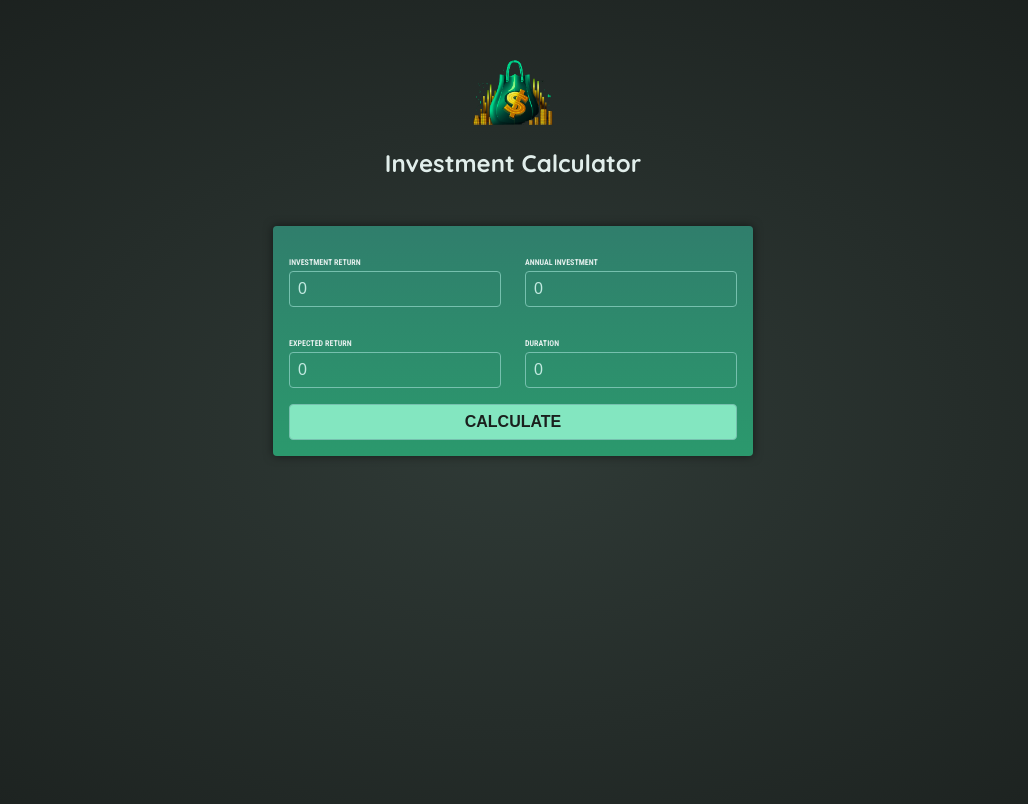
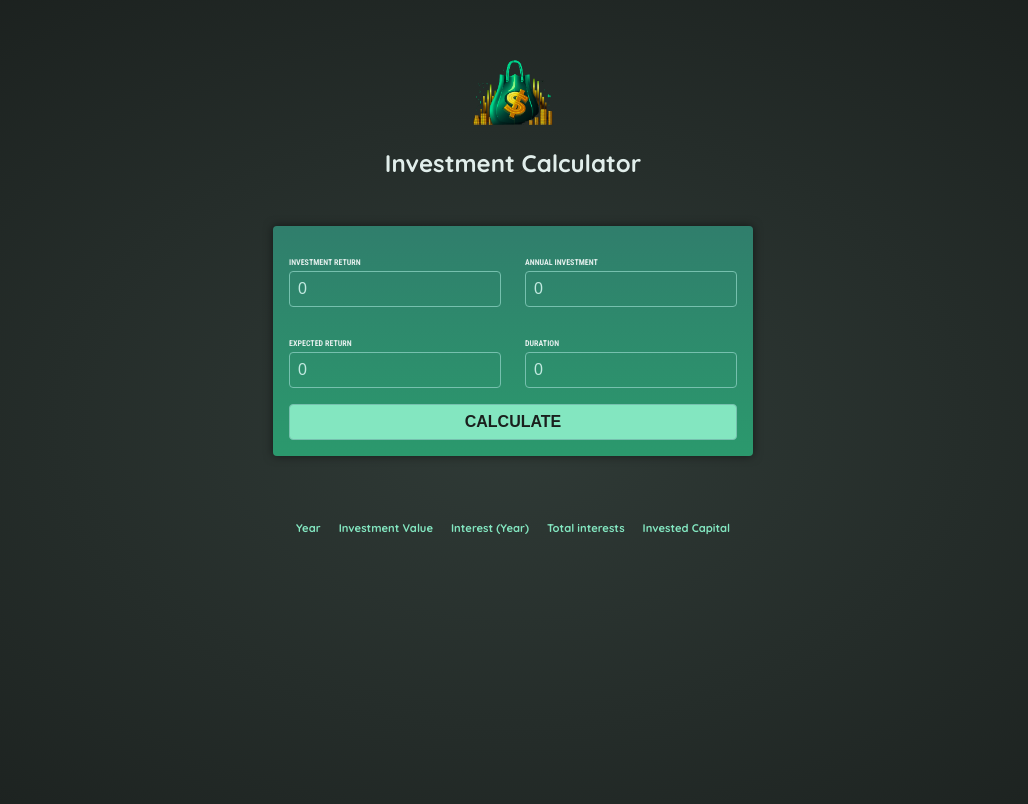
Before and after one commit to suchithms19/invest_tracker, an Angular app: page / in a window 1280 px wide. Both pictures are taken after a click on the button "CALCULATE". Shown: the top 804 px of the page, without its empty margins (127-1155 px from the left). Built offline with nearby package versions, Linux system fonts and the light colour scheme.

Commit message:
feat: add investment results component and display logic

```diff
--- a/src/app/app.component.html
+++ b/src/app/app.component.html
@@ -1,4 +1,5 @@
 <div>
     <app-header/>
     <app-user (investmentDetails)="calculateInvestmentResults($event)"/>
+    <app-investment-results [results]="annualData"/>
 </div>
--- a/src/app/app.component.ts
+++ b/src/app/app.component.ts
@@ -1,15 +1,19 @@
 import { Component } from '@angular/core';
 import { HeaderComponent } from './components/header/header.component';
 import { UserComponent } from './components/user/user.component';
-import { type AnnualDataSchema } from './app.types';
+import { YearlyData, type AnnualDataSchema } from './app.types';
+import { InvestmentResultsComponent } from './components/investment-results/investment-results.component';
+
 
 @Component({
   selector: 'app-root',
   standalone: true,
   templateUrl: './app.component.html',
-  imports: [HeaderComponent, UserComponent],
+  imports: [HeaderComponent, UserComponent,InvestmentResultsComponent]
 })
 export class AppComponent {
+  annualData?:YearlyData[];
+
   calculateInvestmentResults(data: AnnualDataSchema) {
     const { initialInvestment, annualInvestment, expectedReturn, duration } =
       data;
@@ -31,7 +35,6 @@
         totalAmountInvested: initialInvestment + annualInvestment * year,
       });
     }
-    console.log(annualData);
-    return annualData;
+    this.annualData = annualData;
   }
 }
--- /dev/null
+++ b/src/app/components/investment-results/investment-results.component.css
@@ -0,0 +1,25 @@
+table {
+  max-width: 50rem;
+  margin: 2rem auto;
+  padding: 1rem;
+  table-layout: fixed;
+  border-spacing: 1rem;
+  text-align: right;
+}
+
+table thead {
+  font-size: 0.7rem;
+  color: #83e6c0;
+}
+
+table tbody {
+  font-family: "Roboto Condensed", sans-serif;
+  font-size: 0.85rem;
+  color: #c2e9e0;
+}
+
+p {
+  text-align: center;
+  font-size: 1.2rem;
+  color: #c2e9e0;
+}
--- /dev/null
+++ b/src/app/components/investment-results/investment-results.component.html
@@ -0,0 +1,26 @@
+@if (!results) {
+    <p>Please enter some values and click "Calculate"</p>
+} @else {
+    <table>
+    <thead>
+        <tr>
+            <th>Year</th>
+            <th>Investment Value</th>
+            <th>Interest (Year)</th>
+            <th>Total interests</th>
+            <th>Invested Capital</th>
+        </tr>
+    </thead>
+    <tbody>
+        @for (result of results; track result.year) {
+            <tr>
+                <td>{{result.year}}</td>
+                <td>{{result.valueEndOfYear }}</td>
+                <td>{{result.interest }}</td>
+                <td>{{result.totalInterest }}</td>
+                <td>{{result.totalAmountInvested}}</td>
+            </tr>
+        }
+    </tbody>
+    </table>
+}
```
Also changed, not shown: src/app/app.types.ts (+9 -0 lines), src/app/components/investment-results/investment-results.component.ts (added, +14 -0 lines), 1 other file (tests, documents, lock files or other folders).
